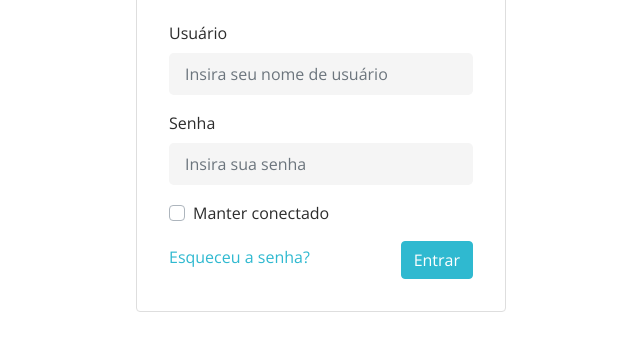
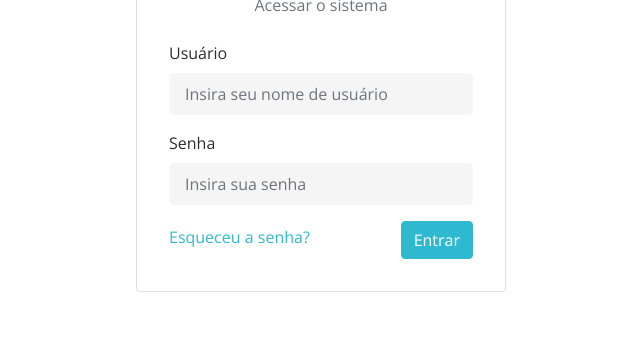
Before and after one commit to myrp-claudinei/powerdocs, a plain HTML site: page login.html in a window 1280 px wide. Shown: the part 343-694 px from the top of the page, without its empty margins (319-959 px from the left). Drawn offline with nearby package versions, Linux system fonts and the light colour scheme.

Commit message:
Removido checkbox de manter conectado

```diff
--- a/login.html
+++ b/login.html
@@ -32,10 +32,6 @@
                             <input type="password" class="form-control form-control-lg" id="exampleInputPassword1"
                                 placeholder="Insira sua senha">
                         </div>
-                        <div class="custom-control custom-checkbox mb-3">
-                            <input type="checkbox" class="custom-control-input" id="customCheck" name="example1">
-                            <label class="custom-control-label" for="customCheck">Manter conectado</label>
-                        </div>
                         <button type="submit" class="btn btn-primary float-right">Entrar</button>
                         <a class="align-sub" href="">Esqueceu a senha?</a>
                     </form>
```
